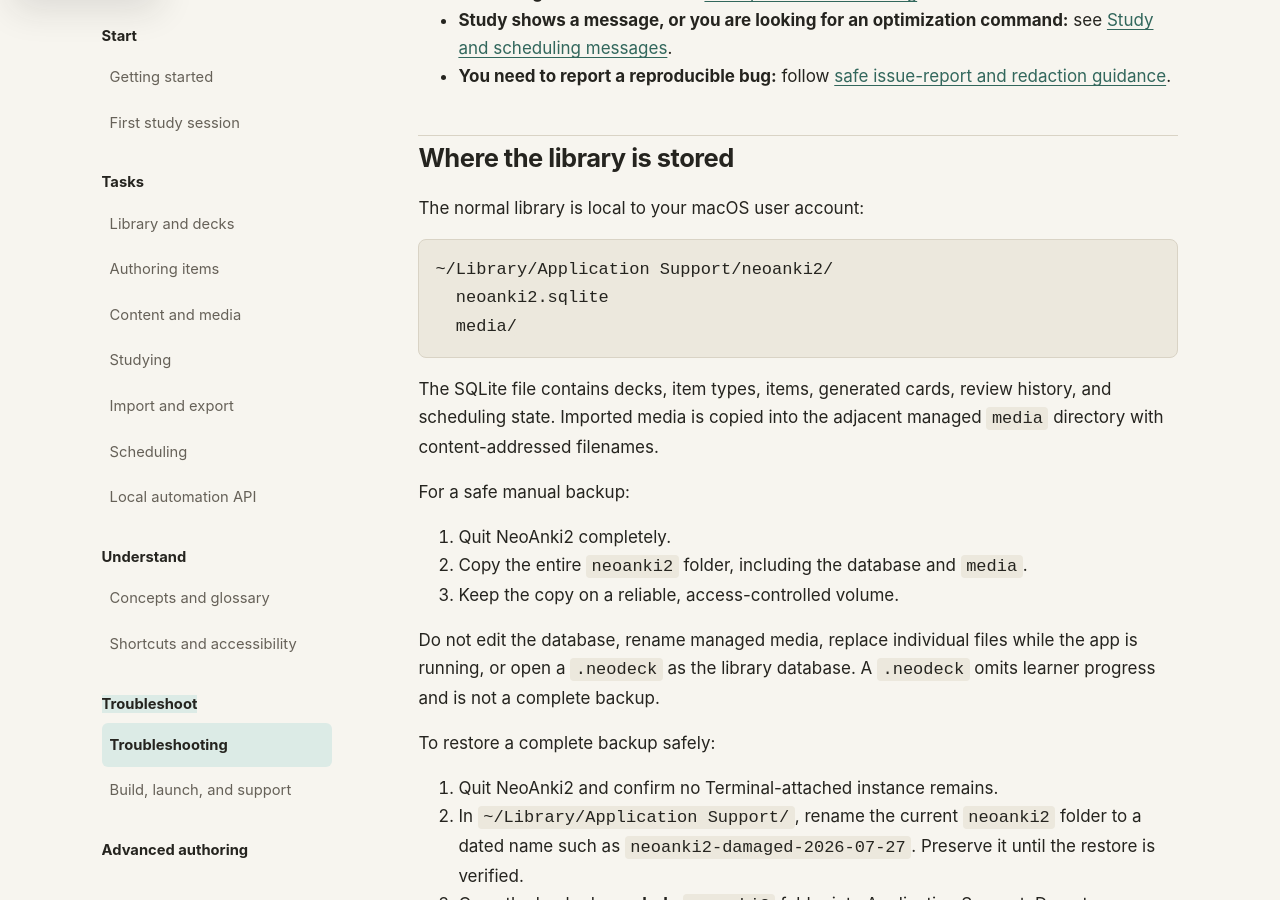
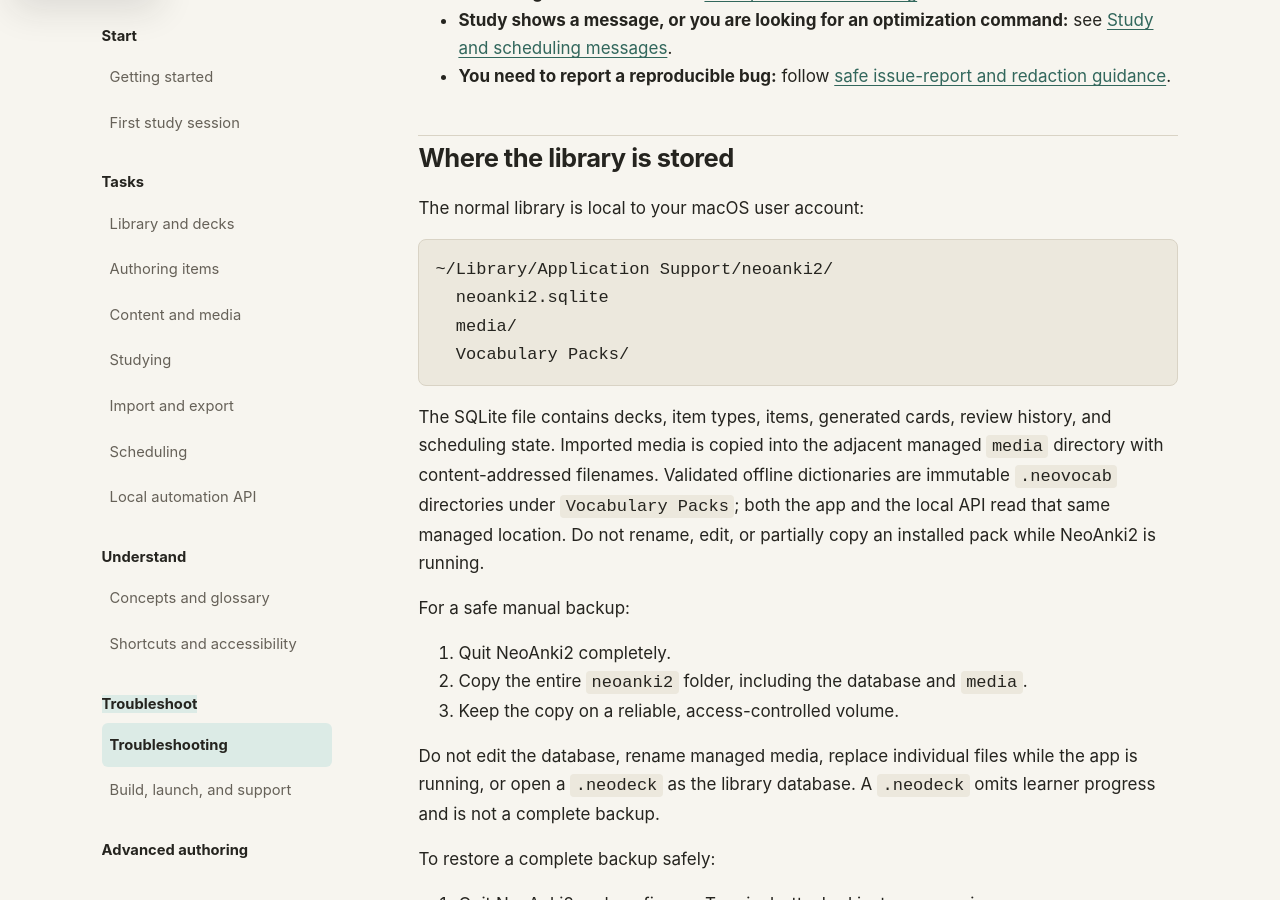
Before and after one commit to neoanki2/neoanki2, a Jekyll site: the page built from docs/user/troubleshooting.md, in a window 1280 px wide and 900 px high, scrolled down 684 px. Built offline with Jekyll 4.4.1, drawn with Linux system fonts in a browser that asks for light colours.

Commit message:
Refresh documentation evidence

````diff
--- a/docs/user/troubleshooting.md
+++ b/docs/user/troubleshooting.md
@@ -36,11 +36,16 @@
 ~/Library/Application Support/neoanki2/
   neoanki2.sqlite
   media/
+  Vocabulary Packs/
 ```
 
 The SQLite file contains decks, item types, items, generated cards, review
 history, and scheduling state. Imported media is copied into the adjacent
 managed `media` directory with content-addressed filenames.
+Validated offline dictionaries are immutable `.neovocab` directories under
+`Vocabulary Packs`; both the app and the local API read that same managed
+location. Do not rename, edit, or partially copy an installed pack while
+NeoAnki2 is running.
 
 For a safe manual backup:
 
````
Also changed, not shown: docs/claims.json (+9 -0 lines), docs/user/getting-started.md (+5 -0 lines), docs/assets/screenshots/error-startup.png, docs/assets/screenshots/library-empty.png, docs/assets/screenshots/manifest.json.
